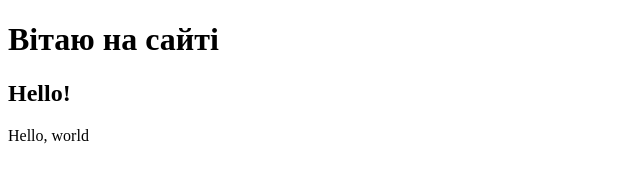
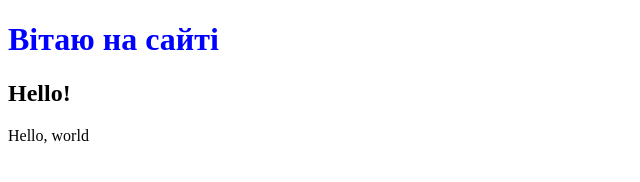
Before and after one commit to psobchuk/hello, a plain HTML site: page hello.html in a window 1280 px wide. Shown: the whole page, without its empty margins (0-640 px from the left). Drawn offline with Linux system fonts and the light colour scheme.

Commit message:
Update hello.html

```diff
--- a/hello.html
+++ b/hello.html
@@ -9,7 +9,7 @@
 </head>
 
 <body>
-    <h1>Вітаю на сайті</h1>
+    <h1 style="color: blue">Вітаю на сайті</h1>
     <h2>Hello!</h2>
     Hello, world
 </body>
```
